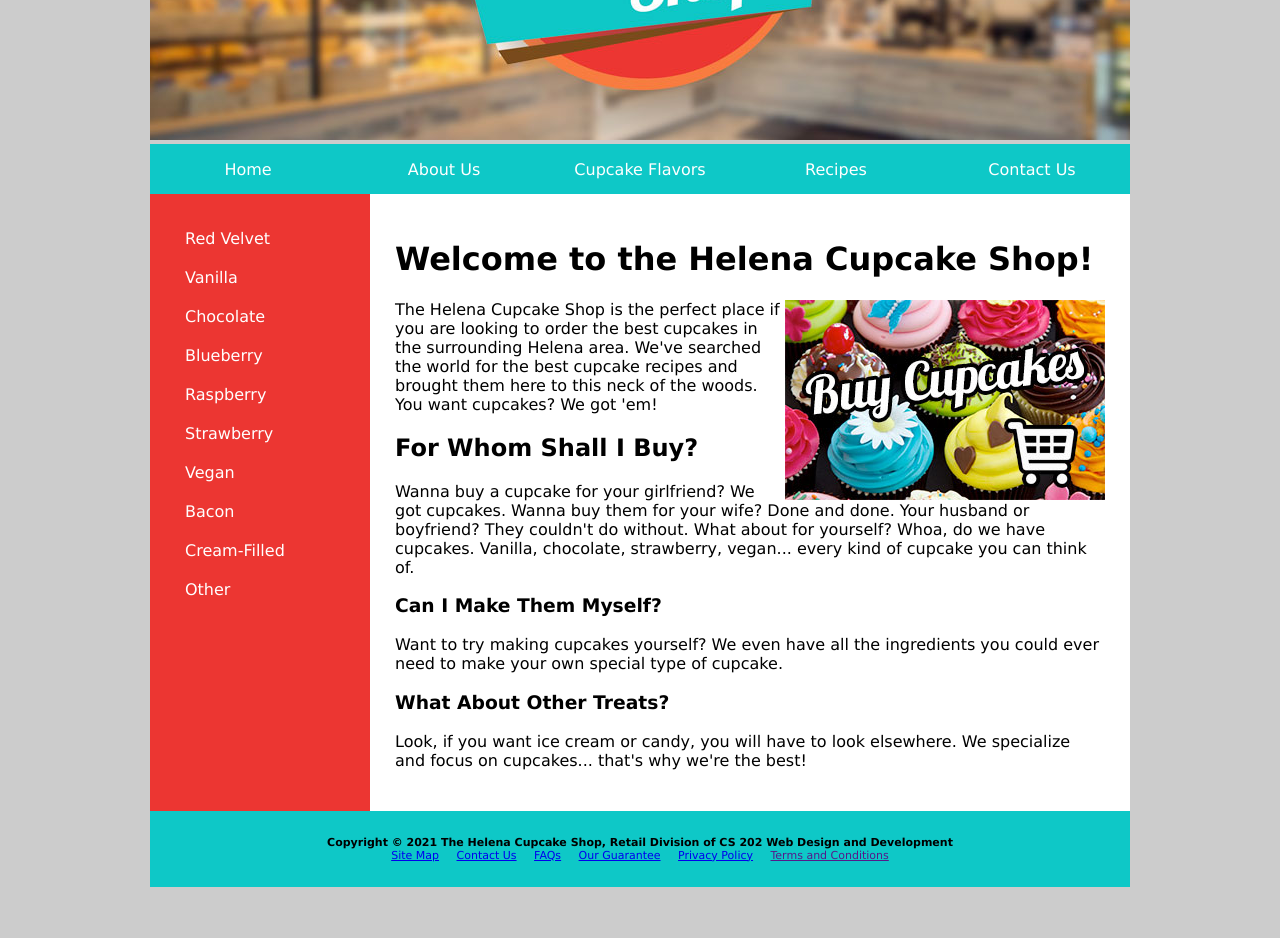
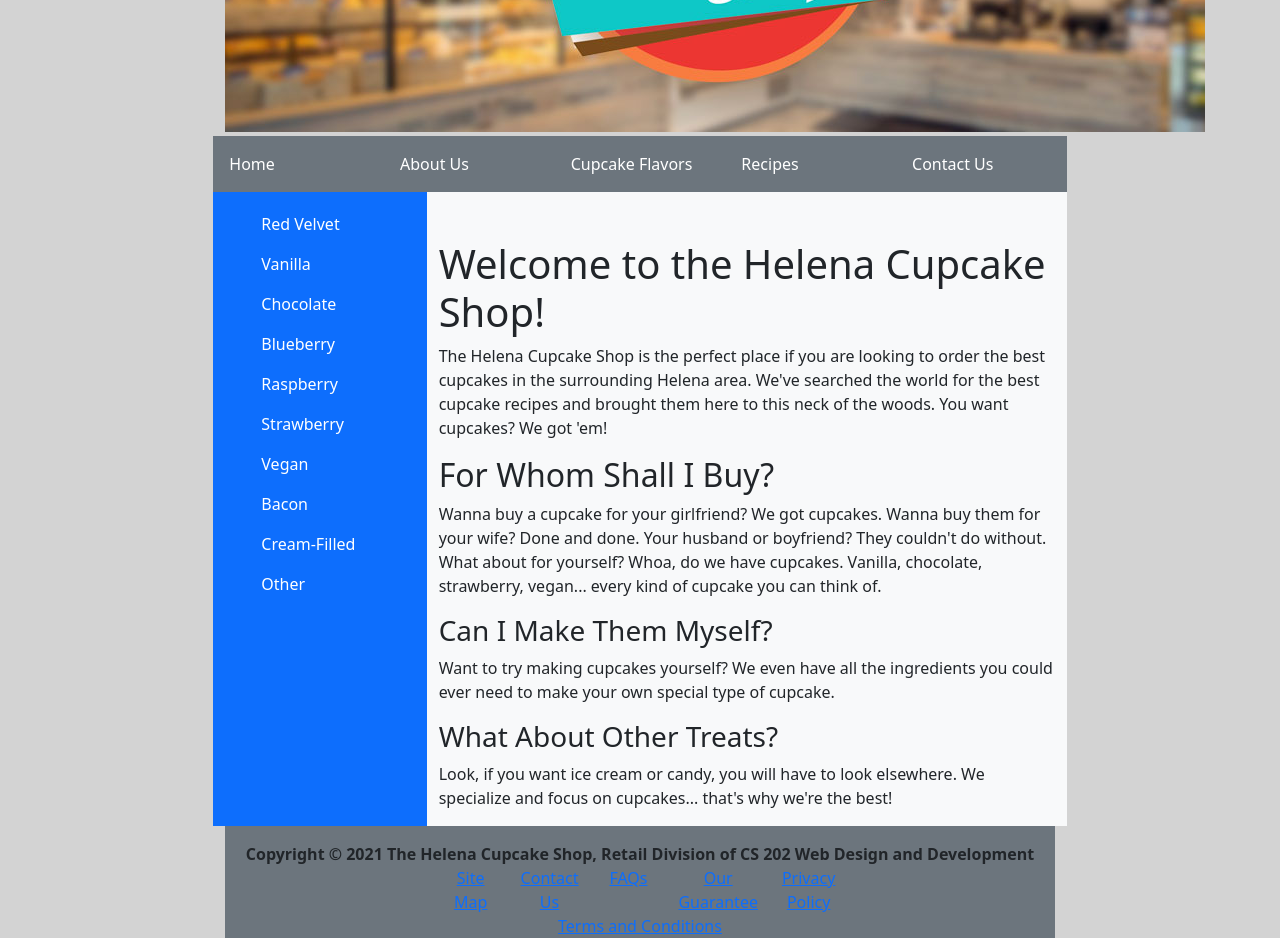
Before and after one commit to cwdatlas/WebDesign, a plain HTML site: page Helena-Cupcakes/index.html in a window 1280 px wide. Shown: the part 300-1238 px from the top of the page. Before the commit the page ends 1195 px from the top, so only its background shows below. Drawn offline with nearby package versions, Linux system fonts and the light colour scheme.

Commit message:
updated cupcake

```diff
--- /dev/null
+++ b/Helena-Cupcakes/cupcakes.css
@@ -0,0 +1,27 @@
+body{
+margin:0;
+padding:0;
+background-color: lightGrey;
+}
+
+  #wrap{
+
+  }
+
+
+header{
+
+}
+
+nav{
+
+}
+
+section {
+
+}
+
+
+footer{
+
+}
--- a/Helena-Cupcakes/index.html
+++ b/Helena-Cupcakes/index.html
@@ -3,77 +3,69 @@
 
  <head>
    <title>The Helena Cupcake Shop</title>
+   <link href="cupcakes.css" type="text/css" rel="stylesheet">
+   <!-- this is the link to the bootstrap css -->
+   <link href="https://cdn.jsdelivr.net/npm/bootstrap@5.1.2/dist/css/bootstrap.min.css" rel="stylesheet">
+   <!-- this is the link for the java compiled javascript of bootstrap -->
+   <script src="https://cdn.jsdelivr.net/npm/bootstrap@5.1.2/dist/js/bootstrap.bundle.min.js"></script>
+   <!-- this is the meta tag that inacts the mobile first developement -->
+   <meta name="viewport" content="width=device-width, initial-scale=1">
  </head>
+ <!--font-family:Verdana, Geneva, sans-serif-->
 
- <body bgcolor="#CCCCCC" style="font-family:Verdana, Geneva, sans-serif">
-     <div align="center">
-         <table width="980" border="0" cellspacing="0" cellpadding="0">
-             <tr>
-                 <td colspan="5"><img src="head.jpg" width="980" height="432" /></td>
-             </tr>
-             <tr>
-                 <td width="196" height="50" align="center" bgcolor="#0EC8C7" height="30"><a href="#" style="color:white; text-decoration:none;">Home</a></td>
-                 <td width="196" height="50" align="center" bgcolor="#0EC8C7"><a href="#" style="color:white; text-decoration:none;">About Us</a></td>
-                 <td width="196" height="50" align="center" bgcolor="#0EC8C7"><a href="#" style="color:white; text-decoration:none;">Cupcake Flavors</a></td>
-                 <td width="196" height="50" align="center" bgcolor="#0EC8C7"><a href="#" style="color:white; text-decoration:none;">Recipes</a></td>
-                 <td width="196" height="50" align="center" bgcolor="#0EC8C7"><a href="#" style="color:white; text-decoration:none;">Contact Us</a></td>
-             </tr>
-         </table>
-         <table width="980" border="0" cellspacing="0" cellpadding="25" bgcolor="#fff">
-             <tr>
-                 <td width="170" valign="top" bgcolor="#EC3632">
-                     <table width="150" border="0" cellspacing="0" cellpadding="10">
-                         <tr>
-                             <td><a href="#" style="color:white; text-decoration:none;">Red Velvet</a></td>
-                         </tr>
-                         <tr>
-                             <td><a href="#" style="color:white; text-decoration:none;">Vanilla</a></td>
-                         </tr>
-                         <tr>
-                             <td><a href="#" style="color:white; text-decoration:none;">Chocolate</a></td>
-                         </tr>
-                         <tr>
-                             <td><a href="#" style="color:white; text-decoration:none;">Blueberry</a></td>
-                         </tr>
-                         <tr>
-                             <td><a href="#" style="color:white; text-decoration:none;">Raspberry</a></td>
-                         </tr>
-                         <tr>
-                             <td><a href="#" style="color:white; text-decoration:none;">Strawberry</a></td>
-                         </tr>
-                         <tr>
-                             <td><a href="#" style="color:white; text-decoration:none;">Vegan</a></td>
-                         </tr>
-                         <tr>
-                             <td><a href="#" style="color:white; text-decoration:none;">Bacon</a></td>
-                         </tr>
-                         <tr>
-                             <td><a href="#" style="color:white; text-decoration:none;">Cream-Filled</a></td>
-                         </tr>
-                         <tr>
-                             <td><a href="#" style="color:white; text-decoration:none;">Other</a></td>
-                         </tr>
-                     </table>
-                 </td>
-                 <td>
+ <body style="background-color: lightGrey">
+   <div class="container col-md-8">
+     <img src="head.jpg" class="">
+     <div class="row text-white bg-secondary mt-1">
+       <div class="col-md p-3"><a class="text-decoration-none text-white">Home</a></div>
+       <div class="col-md p-3"><a class="text-decoration-none text-white">About Us</a></div>
+       <div class="col-md p-3"><a class="text-decoration-none text-white">Cupcake Flavors</a></div>
+       <div class="col-md p-3"><a class="text-decoration-none text-white">Recipes</a></div>
+       <div class="col-md p-3"><a class="text-decoration-none text-white">Contact Us</a></div>
+     </div>
+     <div class="row">
+       <div class="col-md-3 bg-primary ps-5 pt-1">
+         <div class="mt-3"><a class="text-decoration-none text-white">Red Velvet</a></div>
+         <div class="mt-3"><a class="text-decoration-none text-white">Vanilla</a></div>
+         <div class="mt-3"><a class="text-decoration-none text-white">Chocolate</a></div>
+         <div class="mt-3"><a class="text-decoration-none text-white">Blueberry</a></div>
+         <div class="mt-3"><a class="text-decoration-none text-white">Raspberry</a></div>
+         <div class="mt-3"><a class="text-decoration-none text-white mt-2">Strawberry</a></div>
+         <div class="mt-3"><a class="text-decoration-none text-white mt-2">Vegan</a></div>
+         <div class="mt-3"><a class="text-decoration-none text-white mt-2">Bacon</a></div>
+         <div class="mt-3"><a class="text-decoration-none text-white mt-2">Cream-Filled</a></div>
+         <div class="mt-3"><a class="text-decoration-none text-white mt-2">Other</a></div>
+       </div>
+
+       <div class="col-md pt-5 bg-light">
          <h1>Welcome to the Helena Cupcake Shop!</h1>
-                     <p><a href="#"><img src="buy.jpg" width="320" height="200" alt="Buy Cupcakes" align="right" /></a>The Helena Cupcake Shop is the perfect place if you are looking to order the best cupcakes in the surrounding Helena area. We've searched the world for the best cupcake recipes and brought them here to this neck of the woods. You want cupcakes? We got 'em! </p>
+         <p>The Helena Cupcake Shop is the perfect place if you are looking to order the best cupcakes in the surrounding Helena area. We've searched the world for the best cupcake recipes and brought them here to this neck of the woods. You want
+           cupcakes? We got 'em! </p>
 
          <h2>For Whom Shall I Buy?</h2>
-                     <p>Wanna buy a cupcake for your girlfriend? We got cupcakes. Wanna buy them for your wife? Done and done. Your husband or boyfriend? They couldn't do without. What about for yourself? Whoa, do we have cupcakes. Vanilla, chocolate, strawberry, vegan... every kind of cupcake you can think of.</p>
+         <p>Wanna buy a cupcake for your girlfriend? We got cupcakes. Wanna buy them for your wife? Done and done. Your husband or boyfriend? They couldn't do without. What about for yourself? Whoa, do we have cupcakes. Vanilla, chocolate,
+           strawberry,
+           vegan... every kind of cupcake you can think of.</p>
 
          <h3>Can I Make Them Myself?</h3>
          <p>Want to try making cupcakes yourself? We even have all the ingredients you could ever need to make your own special type of cupcake.</p>
 
          <h3>What About Other Treats?</h3>
          <p>Look, if you want ice cream or candy, you will have to look elsewhere. We specialize and focus on cupcakes... that's why we're the best!</p>
-                 </td>
-             </tr>
-             <tr>
-                 <td colspan="3" align="center" bgcolor="#0EC8C7" style="font-size:11px;"><b>Copyright &copy; 2021 The Helena Cupcake Shop, Retail Division of CS 202 Web Design and Development</b><br />
-                     <a href="#">Site Map</a> &nbsp;&nbsp;&nbsp; <a href="#">Contact Us</a> &nbsp;&nbsp;&nbsp; <a href="#">FAQs</a> &nbsp;&nbsp;&nbsp; <a href="#">Our Guarantee</a> &nbsp;&nbsp;&nbsp; <a href="#">Privacy Policy</a> &nbsp;&nbsp;&nbsp; <a href="" class="FooterLinks">Terms and Conditions</a></td>
-             </tr>
-         </table>
+       </div>
+     </div>
+
+     <footer class="bg-secondary ms-none text-center pt-3">
+       <b>Copyright &copy; 2021 The Helena Cupcake Shop, Retail Division of CS 202 Web Design and Development</b>
+       <div class="row col-md-6 mx-auto">
+         <div class="col-md"><a href="#">Site Map</a></div>
+         <div class="col-md"><a href="#">Contact Us</a></div>
+         <div class="col-md"><a href="#">FAQs</a></div>
+         <div class="col-md"><a href="#">Our Guarantee</a></div>
+         <div class="col-md"><a href="#">Privacy Policy</a></div>
+         <div class="col-md"><a href="" class="FooterLinks">Terms and Conditions</a></div>
+       </div>
+     </footer>
    </div>
  </body>
 
```
Lines whose indentation alone changed are shown as unchanged.
